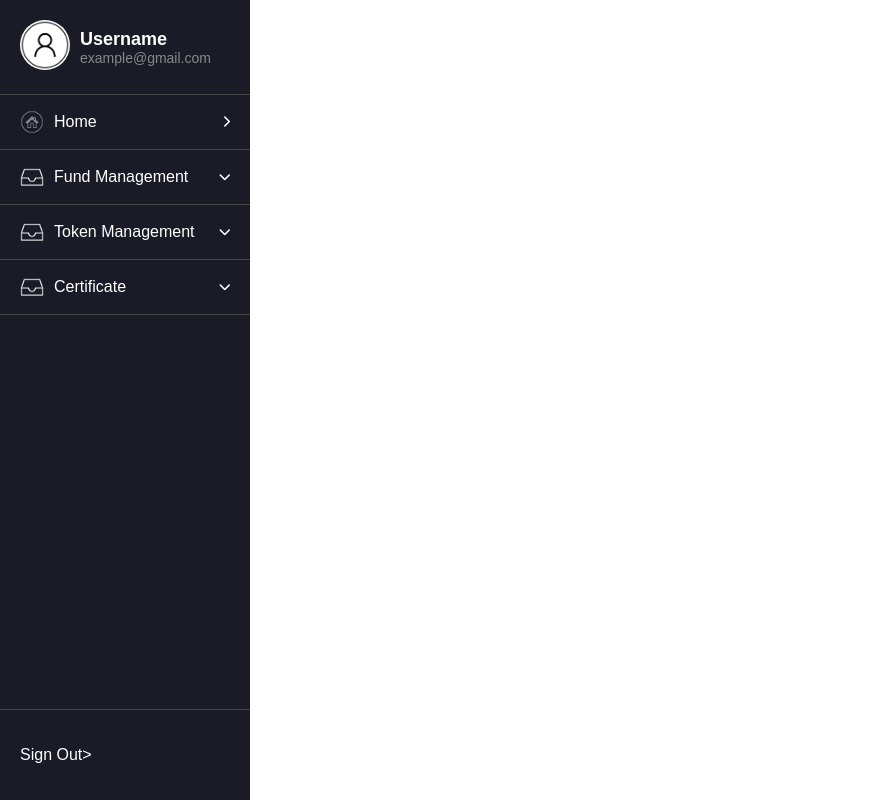
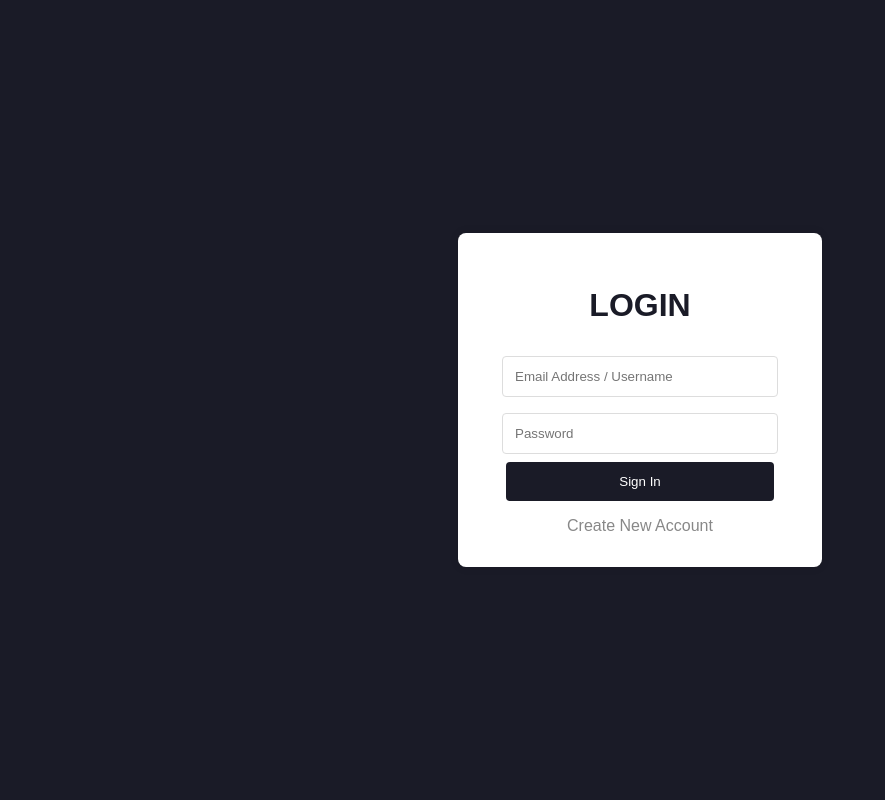
Before and after one commit to shunyi02/Roti-Canai-2.0, a Flask app: page / in a window 1280 px wide. Shown: the whole page, without its empty margins (0-885 px from the left). Run offline with Flask 3, Linux system fonts and the light colour scheme; parts of the project's set-up code (start-up, migrations or seed data) failed here and were passed over.

Commit message:
login fixed

```diff
--- a/app.py
+++ b/app.py
@@ -1,29 +1,42 @@
-from flask import Flask, render_template
+from flask import Flask, flash, redirect, render_template, request, url_for
 from pymongo.mongo_client import MongoClient
 from pymongo.server_api import ServerApi
 from wallet_func.wallet import wallet_bp
 
 uri = "mongodb+srv://admin:admin@cluster0.tu1qoxk.mongodb.net/?retryWrites=true&w=majority&appName=Cluster0"
-# Create a new client and connect to the server
 client = MongoClient(uri, server_api=ServerApi('1'))
-# Send a ping to confirm a successful connection
-try:
-    client.admin.command('ping')
-    print("Pinged your deployment. You successfully connected to MongoDB!")
-except Exception as e:
-    print(e)
+db = client['roticanai']
+collection = db['roticanai']
 
 app = Flask(__name__)
+app.secret_key = '3ff05908-6127-4fd5-a4b5-27153ae7cf72'
 
 app.register_blueprint(wallet_bp)
 
-@app.route('/')
+@app.route('/', methods=['GET', 'POST'])
+def login_create():
+    if request.method == 'POST':
+        email = request.form.get('email')
+        password = request.form.get('password')
+
+        if not email or not password:
+            flash("Email and password are required.")
+            return redirect(url_for('login_create'))
+
+        user = collection.find_one({"email": email, "pass": password})
+
+        if user:
+            return redirect(url_for('main_page'))
+        else:
+            flash("Invalid credentials, please try again.")
+            return redirect(url_for('login_create'))
+
+    return render_template('login_create.html')
+
+
+@app.route('/main_page')
 def main_page():
     return render_template('main_page.html')
-
-@app.route('/login_create')
-def login_create():
-    return render_template('login_create.html')
 
 @app.route('/sign_out')
 def sign_out():
--- a/templates/login_create.html
+++ b/templates/login_create.html
@@ -9,12 +9,12 @@
     <script src="/static/js/scripts.js" defer></script>
 </head>
 <body>
-    <!--login page-->
-    <div class="form-container" id="loginForm">
+     <!--login page-->
+     <div class="form-container" id="loginForm">
         <h1>LOGIN</h1>
-        <form action = "/templates/main_page.html" method = "post">
-            <input type="text" placeholder="Email Address / Username" required>
-            <input type="password" placeholder="Password" required>
+        <form action="/" method="post">
+            <input type="text" name="email" placeholder="Email Address / Username" required>
+            <input type="password" name="password" placeholder="Password" required>
             <button type="submit">Sign In</button>
         </form>
         <a href="#" onclick="showSignUp()">Create New Account</a>
```
